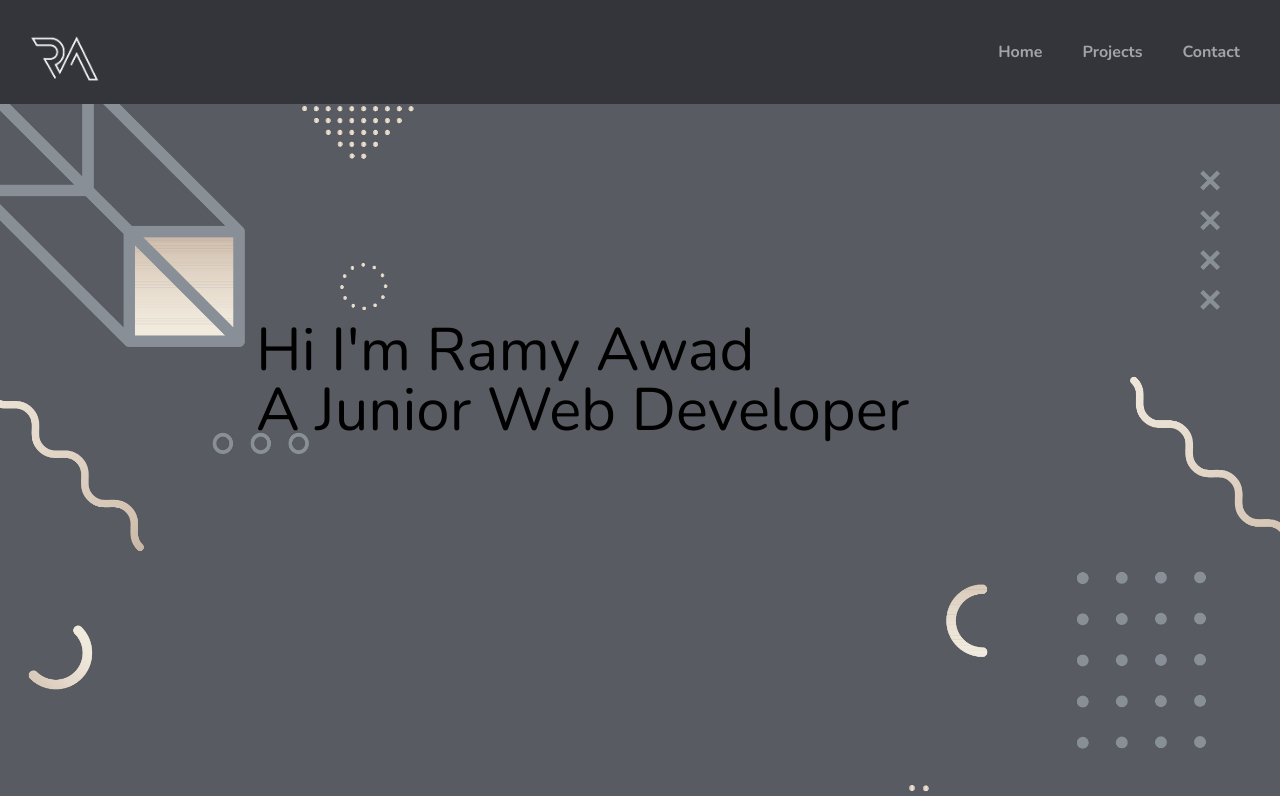
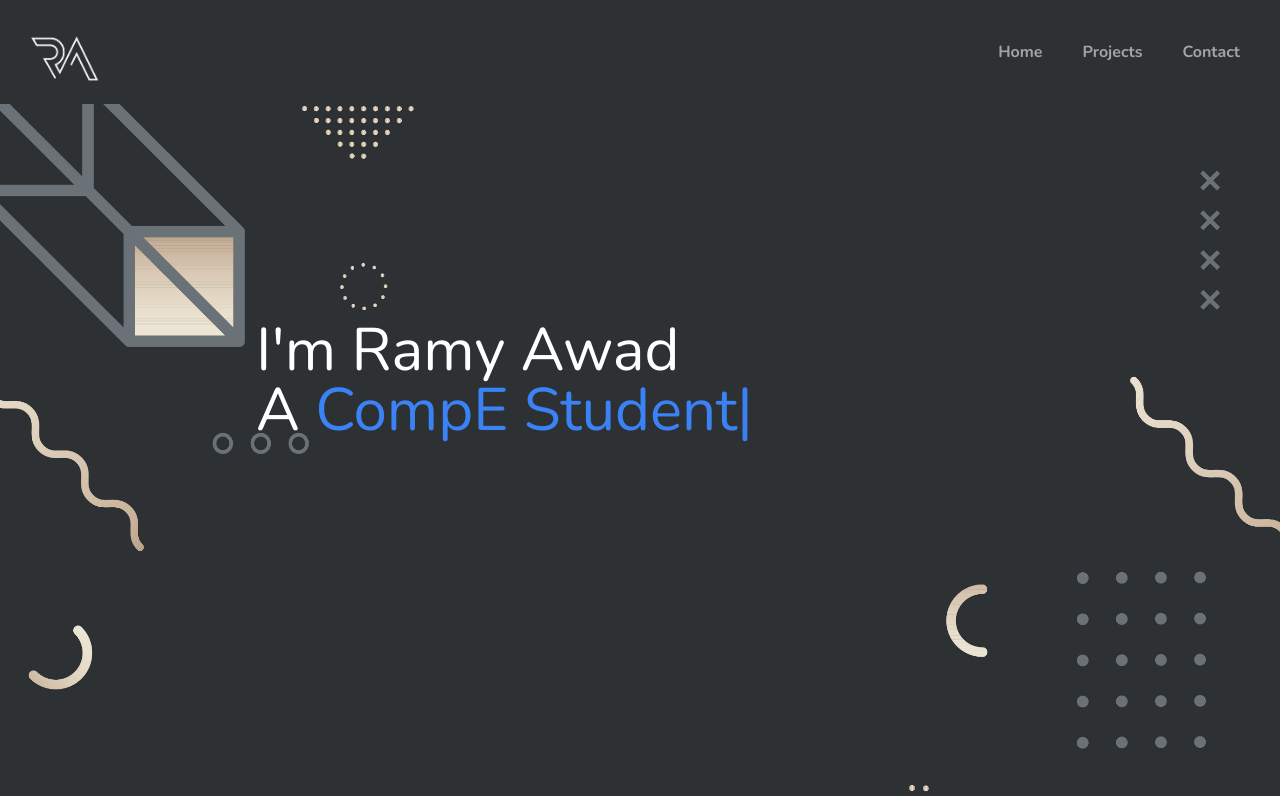
Before and after one commit to RamyHazem/Portfolio-Website, a React (Vite) app: page / in a window 1280 px wide. Shown: the top 796 px of the page. Built offline with nearby package versions, Linux system fonts and the light colour scheme.

Commit message:
finished main landing section using react-typed package

```diff
--- a/index.html
+++ b/index.html
@@ -2,12 +2,12 @@
 <html lang="en">
   <head>
     <meta charset="UTF-8" />
-    <link rel="icon" type="image/svg+xml" href="./images/Home Background.jpg" />
+    <link rel="icon" type="image/x-icon" href="./images/Favicon.jpg" />
     <link
       href="https://fonts.googleapis.com/css2?family=Nunito:wght@400;700&display=swap"
       rel="stylesheet"
     />
-    <title>My Portfolio Website</title>
+    <title>Ramy Awad | Junior Web Developer</title>
   </head>
   <body>
     <div id="root"></div>
--- a/package.json
+++ b/package.json
@@ -15,6 +15,7 @@
     "react": "^18.2.0",
     "react-dom": "^18.2.0",
     "react-router-dom": "^6.25.1",
+    "react-typed": "^2.0.12",
     "tailwindcss": "^3.4.1"
   },
   "devDependencies": {
--- a/src/Sections/MainSection.jsx
+++ b/src/Sections/MainSection.jsx
@@ -1,16 +1,21 @@
 import React from "react";
+import { ReactTyped } from "react-typed";
 
 const MainSection = () => {
   return (
     <div className="relative ">
-      <img
-        src="../images/Home Background.jpg"
-        alt="Image"
-        className="mix-blend-screen"
-      />
-      <div className="home-text absolute flex flex-col sm:text-xl md:text-3xl lg:text-2xl xl:text-6xl">
-        <span>Hi I'm Ramy Awad</span>
-        <span>A Junior Web Developer</span>
+      <img src="../images/Home Background.jpg" alt="Image" className="" />
+      <div className="home-text text-white absolute flex flex-col text-4xl xl:text-6xl ">
+        <span>I'm Ramy Awad</span>
+        <span>
+          A {""}
+          <ReactTyped
+            className="text-blue-500"
+            strings={["Junior Web Developer", "CompE Student"]}
+            typeSpeed={100}
+            loop
+          />
+        </span>
       </div>
     </div>
   );
--- a/src/components/NavigationBar.jsx
+++ b/src/components/NavigationBar.jsx
@@ -3,7 +3,7 @@ import { Link } from "react-router-dom";
 
 const NavigationBar = () => {
   return (
-    <nav className="flex justify-between text-white font-bold py-5 sticky top-0 bg-home-clr z-50">
+    <nav className="flex justify-between text-white font-bold py-5 sticky top-0 bg-navbar-clr z-50">
       <div className="flex flex-start">
         <Link to="/" className="text-lg">
           <img className="h-16 w-32" src="../images/Logo.png" alt="Logo" />
--- a/tailwind.config.js
+++ b/tailwind.config.js
@@ -5,6 +5,7 @@ export default {
     extend: {
       colors: {
         "home-clr": "#34353a",
+        "navbar-clr": "#2d3134",
         "project-container-clr": "#30333a",
         "whitish-clr": "#e4e5e6",
         "greyish-clr": "#a3a4a8",
```
Also changed, not shown: public/images/Favicon.jpg (added), 1 other file (tests, documents, lock files or other folders).
